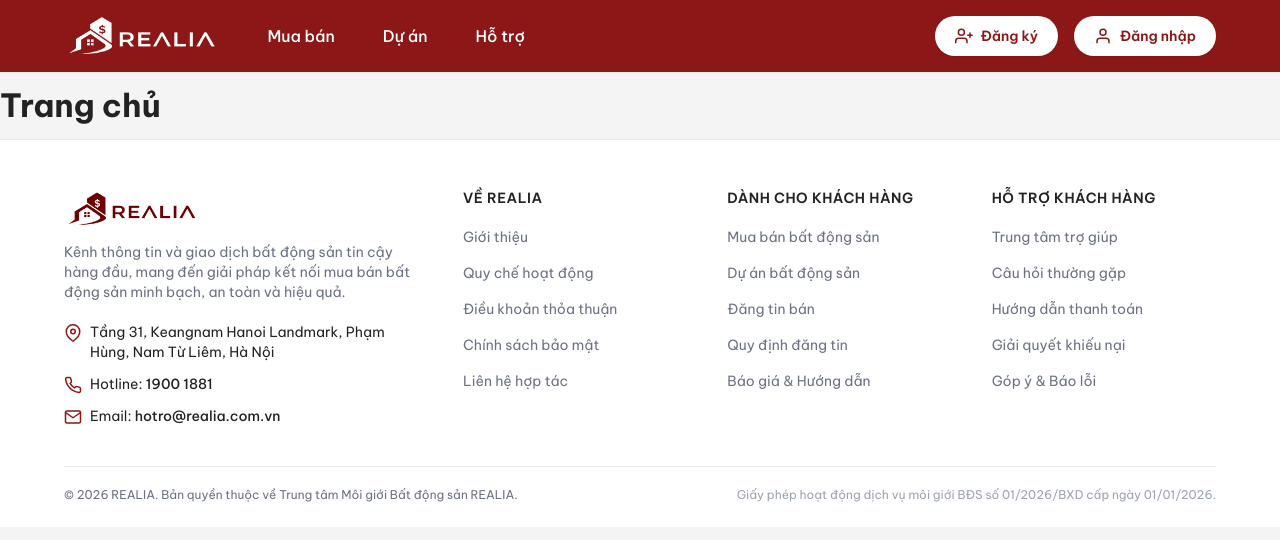
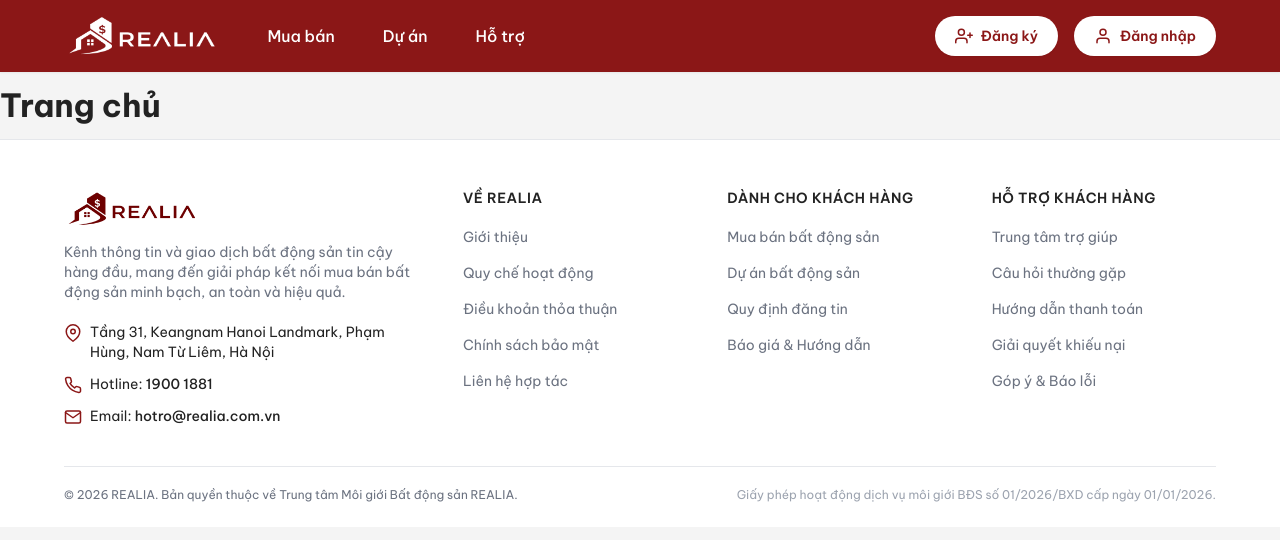
Before and after one commit to CodeGym-mockup-gr5/bds-frontend-reactjs, a React (Vite) app: page / in a window 1280 px wide. Shown: the top 540 px of the page. Built offline with nearby package versions, Linux system fonts and the light colour scheme; no server answers.

Commit message:
fix: remove direct dang-tin link from footer #10

```diff
--- a/src/features/shared/layout/constants/footerData.js
+++ b/src/features/shared/layout/constants/footerData.js
@@ -26,7 +26,6 @@ export const COT_LIEN_KET = [
     danhSach: [
       { id: 'mua-ban', nhan: 'Mua bán bất động sản', duongDan: '/bat-dong-san', noiBo: true },
       { id: 'du-an', nhan: 'Dự án bất động sản', duongDan: '/du-an', noiBo: true },
-      { id: 'dang-tin', nhan: 'Đăng tin bán', duongDan: '/dang-tin', noiBo: true },
       { id: 'quy-dinh', nhan: 'Quy định đăng tin', duongDan: '#quy-dinh-dang-tin' },
       { id: 'huong-dan', nhan: 'Báo giá & Hướng dẫn', duongDan: '#huong-dan' },
     ],
```
